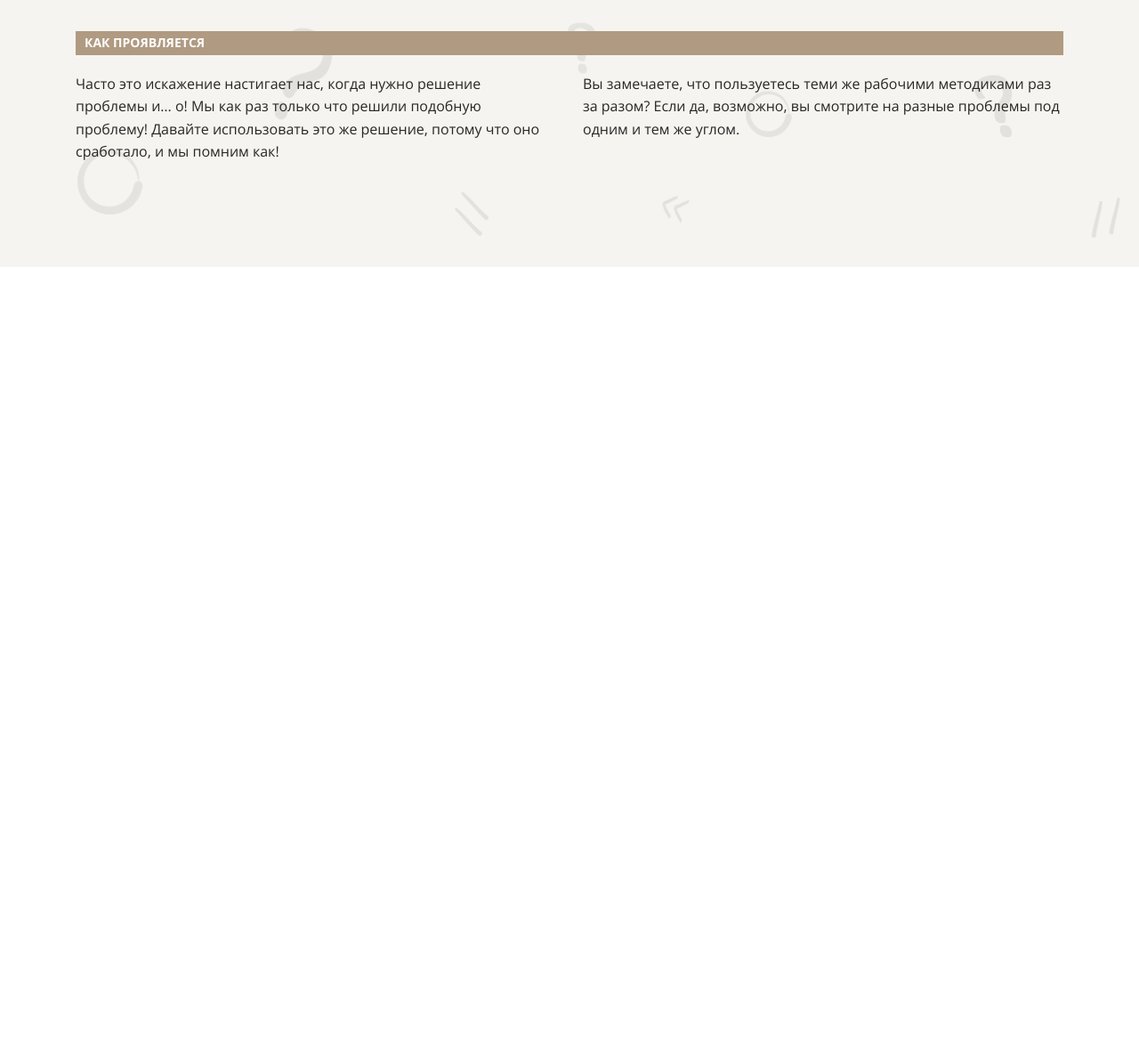
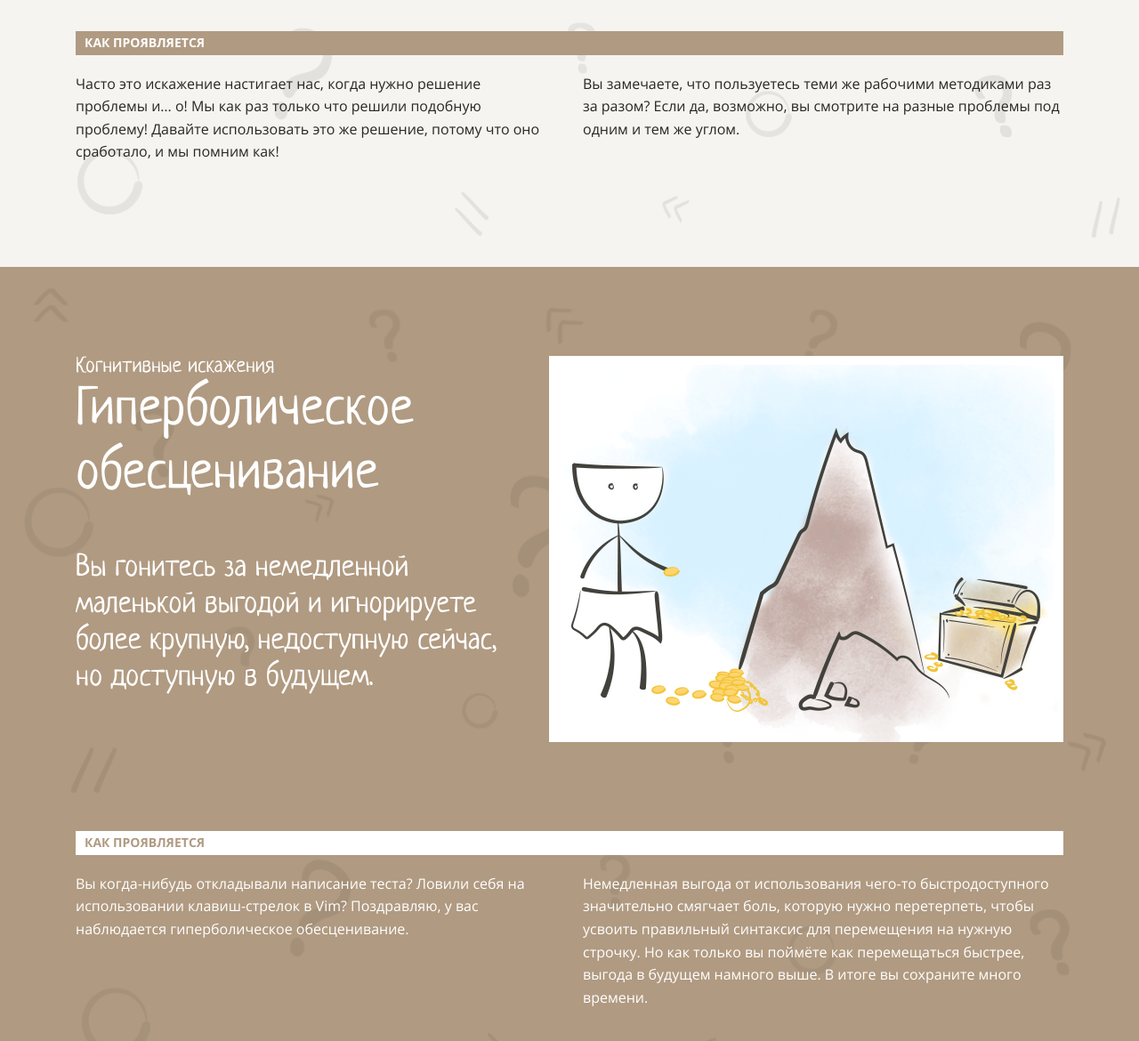
Before and after one commit to stardustvoid/layout-designer-project-lvl1, a website: page src/index.html in a window 1280 px wide. Shown: the part 5170-6340 px from the top of the page at 89% size. Before the commit the page ends 5470 px from the top, so only its background shows below. Drawn offline with Linux system fonts and the light colour scheme.

Commit message:
Add Hyperbolic Depreciation section

```diff
--- a/src/index.html
+++ b/src/index.html
@@ -233,6 +233,44 @@
           </div>
         </div>
       </section>
+      <section
+        id="hyperbolic-depreciation"
+        class="landing-section background-question background-brown color-white"
+      >
+        <div class="section-content z-1">
+          <div class="d-flex col-gap-30">
+            <div>
+              <span class="subheading">Когнитивные искажения</span>
+              <h2 class="color-white">Гиперболическое обесценивание</h2>
+              <p class="large-text">
+                Вы гонитесь за немедленной маленькой выгодой и игнорируете более
+                крупную, недоступную сейчас, но доступную в будущем.
+              </p>
+            </div>
+            <img
+              src="img/4.png"
+              alt="Cognitive Biases Hyperbolic Depreciation"
+            />
+          </div>
+          <h3 class="small-header color-brown background-white">
+            Как проявляется
+          </h3>
+          <div class="columns-2">
+            <p>
+              Вы когда-нибудь откладывали написание теста? Ловили себя на
+              использовании клавиш-стрелок в Vim? Поздравляю, у вас наблюдается
+              гиперболическое обесценивание.
+            </p>
+            <p class="column-break">
+              Немедленная выгода от использования чего-то быстродоступного
+              значительно смягчает боль, которую нужно перетерпеть, чтобы
+              усвоить правильный синтаксис для перемещения на нужную строчку. Но
+              как только вы поймёте как перемещаться быстрее, выгода в будущем
+              намного выше. В итоге вы сохраните много времени.
+            </p>
+          </div>
+        </div>
+      </section>
     </main>
     <footer></footer>
   </body>
```
